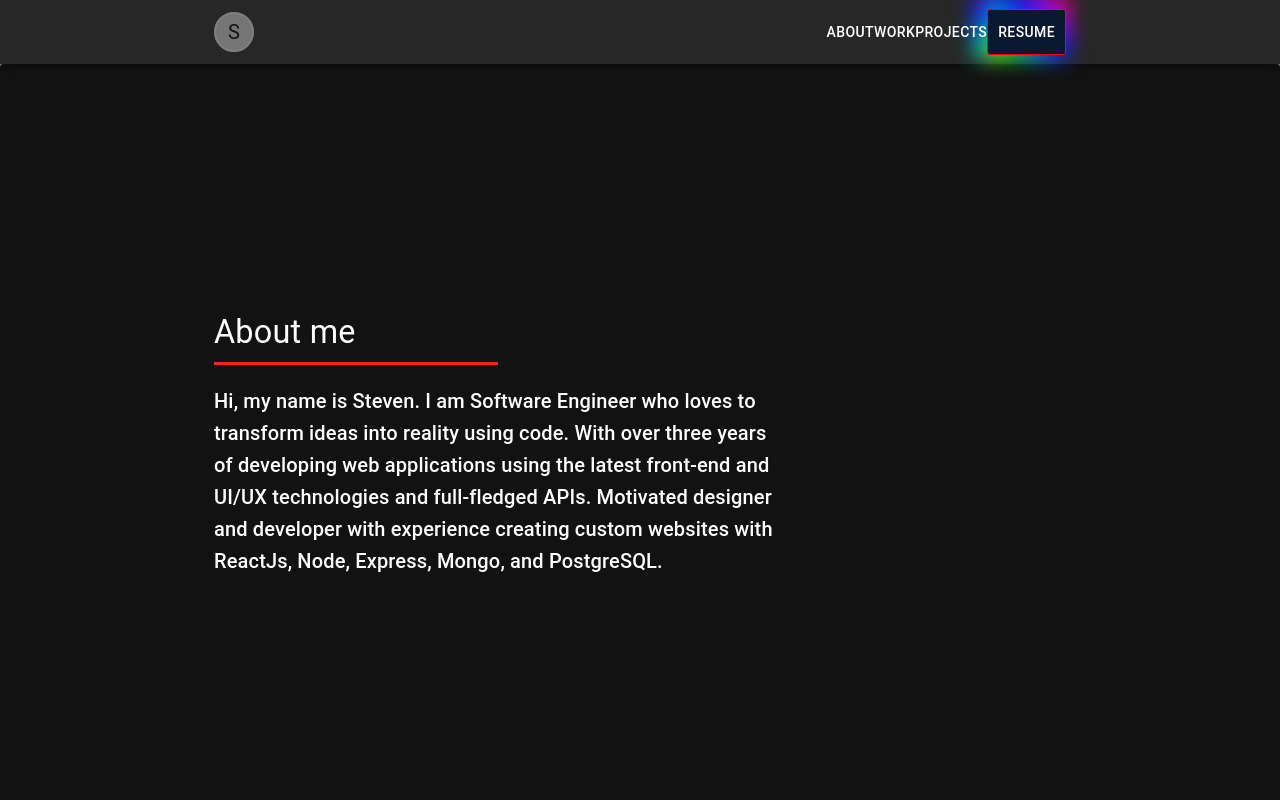
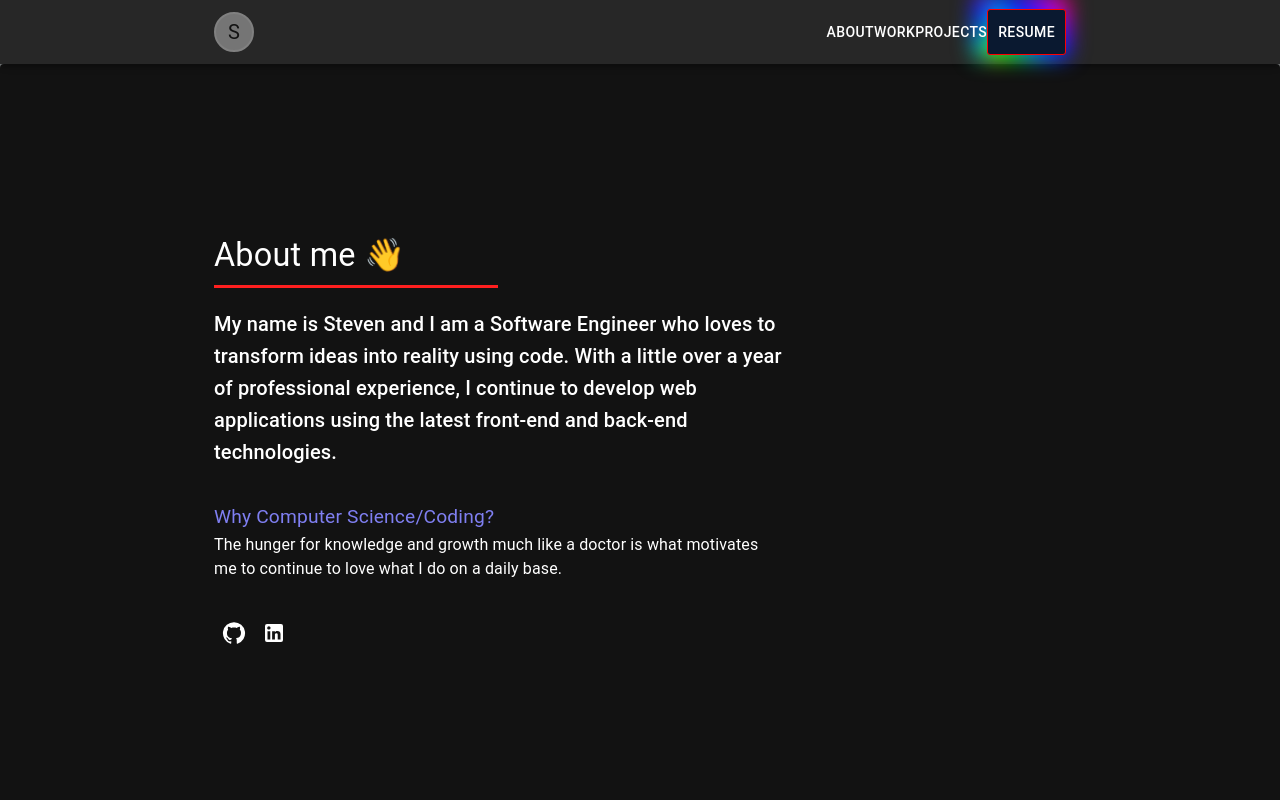
Before and after one commit to steven-ossorio/portfolio, a Next.js app in the folder portfolio/: page / in a window 1280 px wide. Shown: the top 800 px of the page. Built offline with nearby package versions, Linux system fonts and the light colour scheme.

Commit message:
Minor changes to website. Will work on getting hobbies and contact section done next

```diff
--- a/portfolio/component/about.component.jsx
+++ b/portfolio/component/about.component.jsx
@@ -5,12 +5,15 @@ import {
   Container,
   Hidden,
   Paper,
+  Card,
+  CardMedia,
   Typography,
   Zoom,
   Grid,
   Fade,
   Divider,
 } from "@mui/material";
+import Image from "next/image";
 import Social from "./social.component";
 
 const AboutMe = () => {
@@ -33,7 +36,7 @@ const AboutMe = () => {
           <Zoom in={shouldShow}>
             <Grid item sm={8}>
               <Typography component="div" variant="h4">
-                About me
+                About me <span class="wave">👋</span>
               </Typography>
               <Divider
                 sx={{
@@ -45,21 +48,38 @@ const AboutMe = () => {
                   marginTop: "10px",
                 }}
               />
-              <Typography component="div" variant="h6">
-                Hi, my name is Steven. I am Software Engineer who loves to
-                transform ideas into reality using code. With over three years
-                of developing web applications using the latest front-end and
-                UI/UX technologies and full-fledged APIs. Motivated designer and
-                developer with experience creating custom websites with ReactJs,
-                Node, Express, Mongo, and PostgreSQL.
-              </Typography>
+              <Box
+                sx={{
+                  display: "flex",
+                  flexDirection: "column",
+                }}
+              >
+                <Typography component="div" variant="h6">
+                  My name is Steven and I am a Software Engineer who loves to
+                  transform ideas into reality using code. With a little over a
+                  year of professional experience, I continue to develop web
+                  applications using the latest front-end and back-end
+                  technologies.
+                </Typography>
+                <Typography
+                  mt={4}
+                  variant="subtitle1"
+                  sx={{
+                    fontSize: "1.2em",
+                    fontWeight: 400,
+                    color: "#7F7FF1",
+                  }}
+                >
+                  Why Computer Science/Coding?
+                </Typography>
+                <Typography>
+                  The hunger for knowledge and growth much like a doctor is what
+                  motivates me to continue to love what I do on a daily base.
+                </Typography>
+                <Social direction="column" />
+              </Box>
             </Grid>
           </Zoom>
-          {/* <Hidden smDown={true}>
-            <Grid item>
-              <Social direction="column" />
-            </Grid>
-          </Hidden> */}
         </Grid>
       </Container>
     </Paper>
--- a/portfolio/component/header.component.jsx
+++ b/portfolio/component/header.component.jsx
@@ -23,7 +23,7 @@ const navigationLinks = [
   },
   {
     name: "Work",
-    href: "",
+    href: "#work",
   },
   {
     name: "Projects",
--- /dev/null
+++ b/portfolio/component/hobbies.component.jsx
@@ -0,0 +1,5 @@
+const Hobbies = () => {
+  return <div>Hobbies</div>;
+};
+
+export default Hobbies;
--- a/portfolio/component/social.component.jsx
+++ b/portfolio/component/social.component.jsx
@@ -18,20 +18,7 @@ const socialItems = [
 
 const Social = ({ direction }) => {
   return (
-    <Box
-      display="flex"
-      flexDirection="column"
-      alignItems="center"
-      spacing={2}
-      position="fixed"
-    >
-      <Typography>S</Typography>
-      <Typography>O</Typography>
-      <Typography>C</Typography>
-      <Typography>I</Typography>
-      <Typography>A</Typography>
-      <Typography>L</Typography>
-      <Typography>S</Typography>
+    <Box display="flex" spacing={2} alignSelf="flex-start" mt={4}>
       {socialItems.map((item) => (
         <Grid item key={item.name}>
           <Link href={item.url}>
--- a/portfolio/component/work.component.jsx
+++ b/portfolio/component/work.component.jsx
@@ -20,6 +20,7 @@ const Work = () => {
       sx={{
         padding: "10px",
       }}
+      id="work"
     >
       <Container
         maxWidth="md"
@@ -57,6 +58,8 @@ const Work = () => {
                     flexWrap: "wrap",
                   }}
                 >
+                  <Chip label="Solidity" variant="outlined"></Chip>
+                  <Chip label="AWS" variant="outlined"></Chip>
                   <Chip label="Excel" variant="outlined"></Chip>
                   <Chip label="Github" variant="outlined"></Chip>
                   <Chip label="Netlify" variant="outlined"></Chip>
--- a/portfolio/pages/index.js
+++ b/portfolio/pages/index.js
@@ -11,6 +11,7 @@ import AboutMe from "../component/about.component";
 import Projects from "../component/projects.component";
 import Work from "../component/work.component";
 import Skills from "../component/skills.component";
+import Hobbies from "../component/hobbies.component";
 
 const inter = Inter({ subsets: ["latin"] });
 
@@ -37,6 +38,7 @@ export default function Home() {
         <Skills />
         <Work />
         <Projects />
+        <Hobbies />
       </ThemeProvider>
     </>
   );
--- a/portfolio/styles/globals.css
+++ b/portfolio/styles/globals.css
@@ -221,3 +221,38 @@ a {
   margin-right: 5px;
   margin-bottom: 5px;
 }
+
+.wave {
+  animation-name: wave-animation; /* Refers to the name of your @keyframes element below */
+  animation-duration: 2.5s; /* Change to speed up or slow down */
+  animation-iteration-count: infinite; /* Never stop waving :) */
+  transform-origin: 70% 70%; /* Pivot around the bottom-left palm */
+  display: inline-block;
+}
+
+@keyframes wave-animation {
+  0% {
+    transform: rotate(0deg);
+  }
+  10% {
+    transform: rotate(14deg);
+  } /* The following five values can be played with to make the waving more or less extreme */
+  20% {
+    transform: rotate(-8deg);
+  }
+  30% {
+    transform: rotate(14deg);
+  }
+  40% {
+    transform: rotate(-4deg);
+  }
+  50% {
+    transform: rotate(10deg);
+  }
+  60% {
+    transform: rotate(0deg);
+  } /* Reset for the last half to pause */
+  100% {
+    transform: rotate(0deg);
+  }
+}
```
